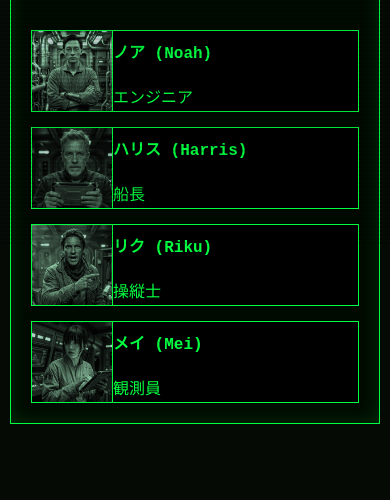
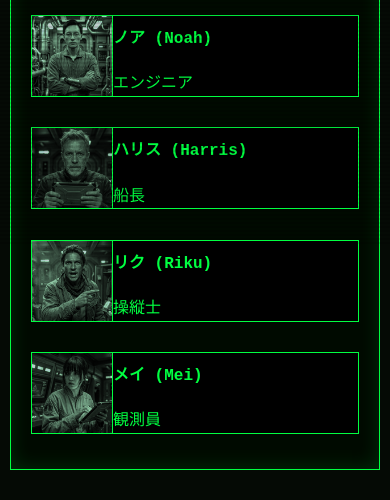
Before and after one commit to tcfk4ensrs-afk/Eclipse-Deadline, a website: page detective.html in a window 390 px wide. Shown: the part 600-1100 px from the top of the page. Before the commit the page ends 1034 px from the top, so only its background shows below. Drawn offline with Linux system fonts and the light colour scheme.

Commit message:
Update style_detective.css

```diff
--- a/style_detective.css
+++ b/style_detective.css
@@ -244,46 +244,71 @@ button:hover {
    🟢 ここから追加：レスポンシブ対応 (スマートフォン/縦画面)
    -------------------------------------------------- */
 @media (max-width: 850px) {
-    body {
-        overflow-y: auto; /* 全体のスクロールを許可 */
-        height: auto;     /* 高さを内容に合わせる */
-        display: block;   /* 中央寄せを解除 */
-        padding: 10px;
+    /* 1. 画面全体の「閉じ込め」を完全に解除 */
+    html, body {
+        overflow-y: auto !important; /* 強制的に縦スクロールを許可 */
+        overflow-x: hidden;
+        height: auto !important;     /* 100vhの縛りを捨てる */
+        min-height: 100vh;
+        display: block !important;   /* Flexによる中央寄せを解除 */
     }
 
+    /* 2. コンテナを「ただの箱」にする */
     .game-container {
-        flex-direction: column; /* 縦並びに変更 */
-        height: auto;
+        display: block !important;   /* GridやFlexを解除し、上から順に並べる */
         width: 100%;
-        gap: 15px;
+        height: auto !important;     /* 高さを内容に任せる */
+        padding: 10px;
+        gap: 0;                      /* 余白はmarginで制御する方が安全 */
     }
 
-    .side-panel {
-        width: 100%;
-        height: auto;
-        flex-shrink: 0;
+    /* 3. 各パネルを縦に並べる */
+    .panel {
+        width: 100% !important;
+        height: auto !important;     /* パネル自体の高さ固定を解除 */
+        margin-bottom: 20px;
+        overflow: visible !important; /* 中身がはみ出してもスクロールできるように */
     }
 
-    .main-panel {
-        width: 100%;
-        height: 75vh; /* 尋問エリアの高さをスマホ画面の75%に固定 */
-        min-height: 500px;
+    /* 4. 左パネル（証拠品）の設定 */
+    .side-panel {
+        margin-bottom: 20px;
     }
 
     #evidence-list {
-        max-height: 250px; /* 証拠リストが伸びすぎないように制限 */
+        max-height: 300px;           /* 証拠が多すぎる時はこの中だけでスクロール */
+        overflow-y: auto;
     }
 
-    .char-grid {
-        grid-template-columns: 1fr; /* スマホではキャラ選択を1列に */
+    /* 5. 右パネル（尋問エリア）の設定 */
+    .main-panel {
+        /* チャットログが見えるよう、ここだけはある程度の高さを確保 */
+        height: 80vh !important;
+        min-height: 500px;
+        position: relative;
     }
 
-    #interrogation-room {
-        height: 100%;
+    /* 6. キャラクター選択 */
+    .char-grid {
+        grid-template-columns: 1fr;  /* 1列にする */
+        height: auto;
+        overflow: visible;
     }
 
-    /* 入力エリアを最下部に留めるための余白 */
+    /* 7. 尋問ルーム内部 */
+    #interrogation-room {
+        height: 100%;                /* main-panelの80vhに合わせる */
+        display: none;               /* JSでの制御用。表示時はflexになる */
+    }
+
+    /* チャットログは入力欄を押し下げないよう、ここだけでスクロール */
+    #chat-log {
+        flex: 1;
+        overflow-y: auto;
+    }
+
+    /* 8. 入力エリア */
     .input-area {
-        padding-bottom: 10px;
+        padding-bottom: 30px;        /* 下端のボタンが隠れないよう広めに余白を取る */
     }
 }
```
